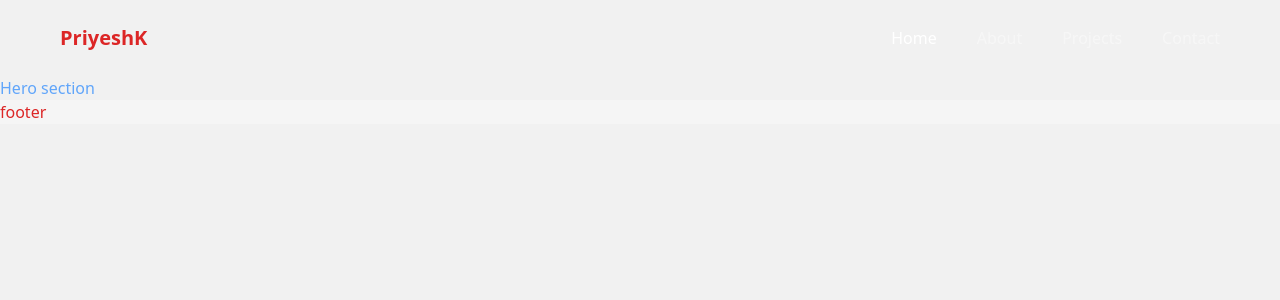
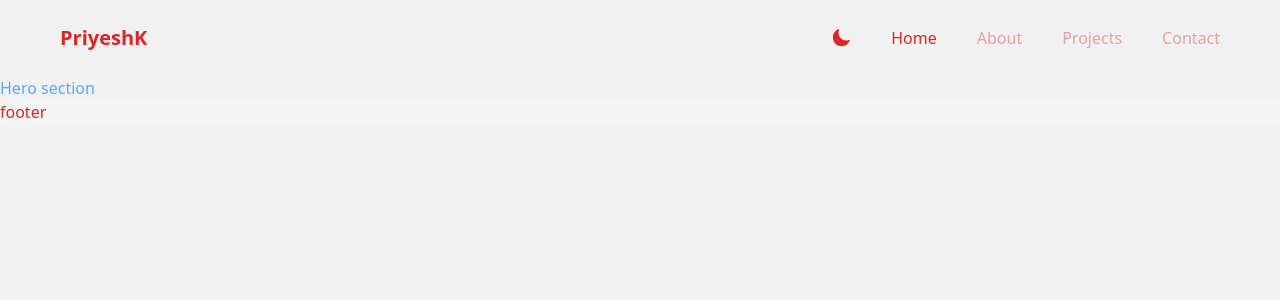
Before and after one commit to priyeshkadbe/priyeshkadbe.github.io, a Next.js app: page / in a window 1280 px wide. Shown: the top 300 px of the page. Built offline with nearby package versions, Linux system fonts and the light colour scheme.

Commit message:
dark and light mode switcher added

```diff
--- a/components/Navbar/Laptop.tsx
+++ b/components/Navbar/Laptop.tsx
@@ -1,4 +1,5 @@
 import {routes} from "../../utils/constants";
+import renderThemeChanger from "../../utils/renderThemeChanger";
 import Link from "next/link";
 
 interface Props{
@@ -26,12 +27,16 @@ function Laptop({currentPage}:Props){
         </span>
       </Link>
     </li>
-    <ul className="flex items-center space-x-10">
+
+    <ul className="flex items-center space-x-10 ">
+    <div className="w-5 h-5">
+    {renderThemeChanger()}
+    </div>
       {routes.map((item, index) => {
         return (
           <li
             key={index}
-            className={`list-none text-white ${
+            className={`list-none ${
               currentPage === item.title
                 ? "opacity-100"
                 : "opacity-40 hover:opacity-100 transition-opacity"
--- a/components/Navbar/index.tsx
+++ b/components/Navbar/index.tsx
@@ -3,14 +3,17 @@ import React from "react";
 import { useTheme } from "next-themes";
 import { routes } from "../../utils/constants";
 import { MoonIcon, SunIcon } from "@heroicons/react/24/solid";
-import renderThemeChanger from "../../utils/renderThemeChanger";
+
 import Laptop from "./Laptop";
 type Props = {
   currentPage: string;
 };
 
 function Navbar({ currentPage }: Props) {
-  return (<Laptop currentPage={currentPage} />);
+  return (<div >
+
+    <Laptop currentPage={currentPage} />
+  </div>);
 }
 
 export default Navbar;
--- a/styles/globals.css
+++ b/styles/globals.css
@@ -19,4 +19,8 @@
   footer{
     @apply bg-[#f5f5f5] dark:bg-[#181717];
   }
+
+  li{
+    @apply text-red-600 dark:text-green-300;
+  }
 }
```
